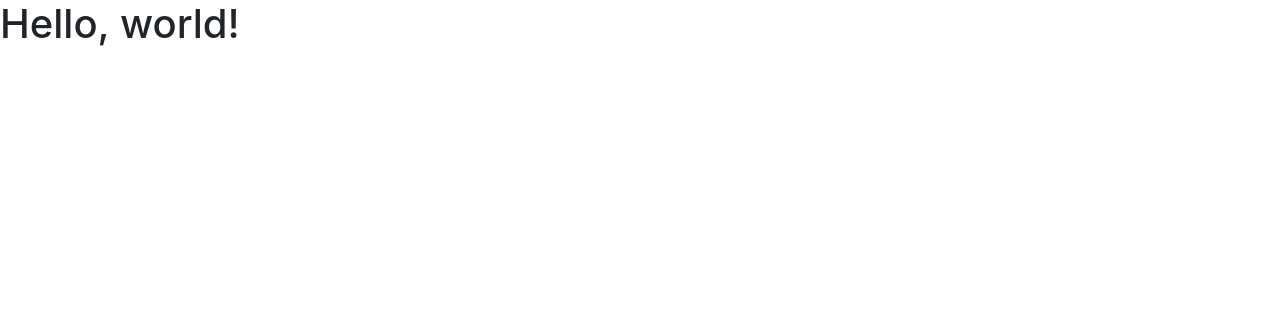
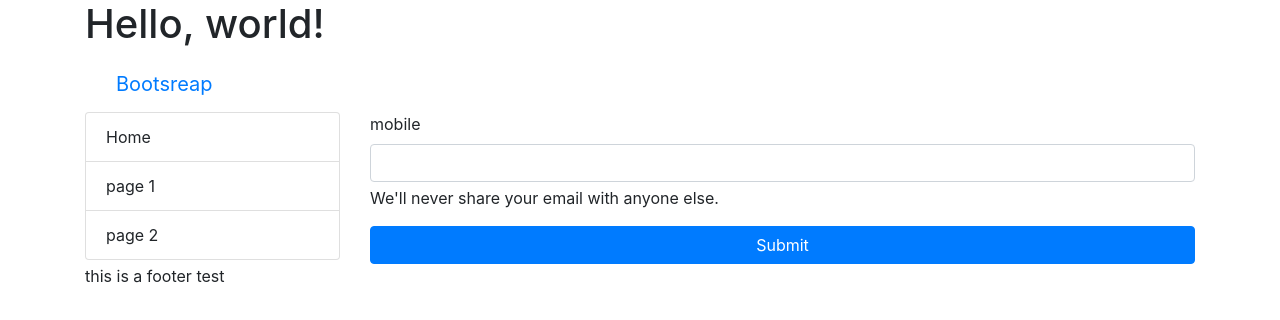
Before and after one commit to AvaHtm/first, a plain HTML site: page index.html in a window 1280 px wide. Drawn offline with Linux system fonts and the light colour scheme.

Commit message:
add index.html

```diff
--- a/index.html
+++ b/index.html
@@ -7,7 +7,40 @@
     <link href="css/bootstrap.min.css" rel="stylesheet">
 </head>
 <body>
-<h1>Hello, world!</h1>
+<div class="container">
+    <header>
+        <h1>Hello, world!</h1>
+    </header>
+    <nav class="navbar bg-body-tertiary">
+        <div class="container-fluid">
+            <a class="navbar-brand" href="#">Bootsreap</a>
+        </div>
+    </nav>
+        <div class="row">
+            <div class="col-3">
+                <ul class="list-group">
+                    <li class="list-group-item">Home</li>
+                    <li class="list-group-item">page 1</li>
+                    <li class="list-group-item">page 2</li>
+                </ul>
+            </div>
+            <div class="col-9">
+                <main>
+                    <form>
+                        <div class="mb-3">
+                            <label for="exampleInputEmail1" class="form-label">mobile</label>
+                            <input type="email" class="form-control" id="exampleInputEmail1" aria-describedby="emailHelp">
+                            <div id="emailHelp" class="form-text">We'll never share your email with anyone else.</div>
+                        </div>
+                        <button type="submit" class="btn btn-primary w-100">Submit</button>
+                    </form>
+                </main>
+            </div>
+        </div>
+        <footer>
+            this is a footer test
+        </footer>
+</div>
 <script src="js/bootstrap.bundle.min.js"></script>
 </body>
 </html>
```
